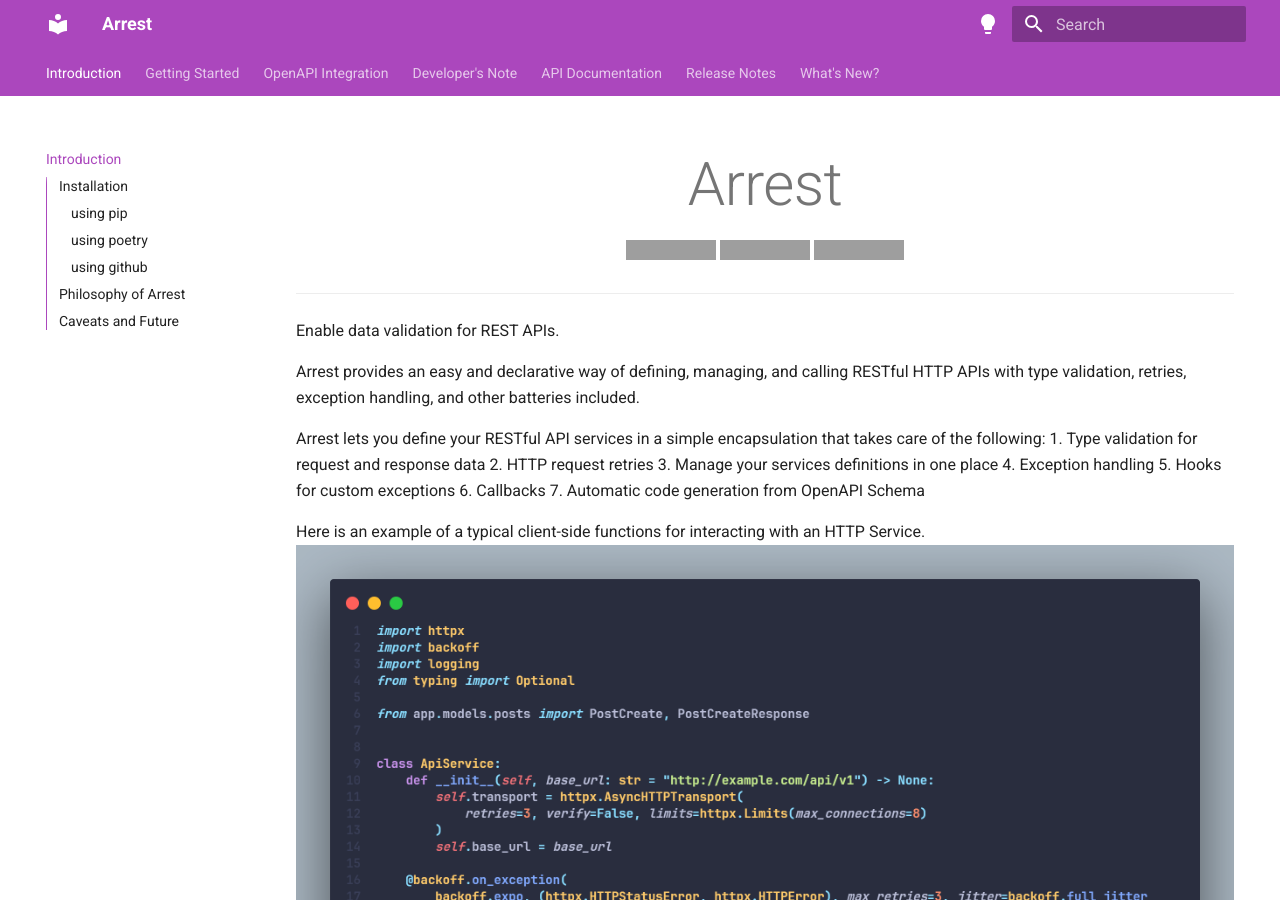
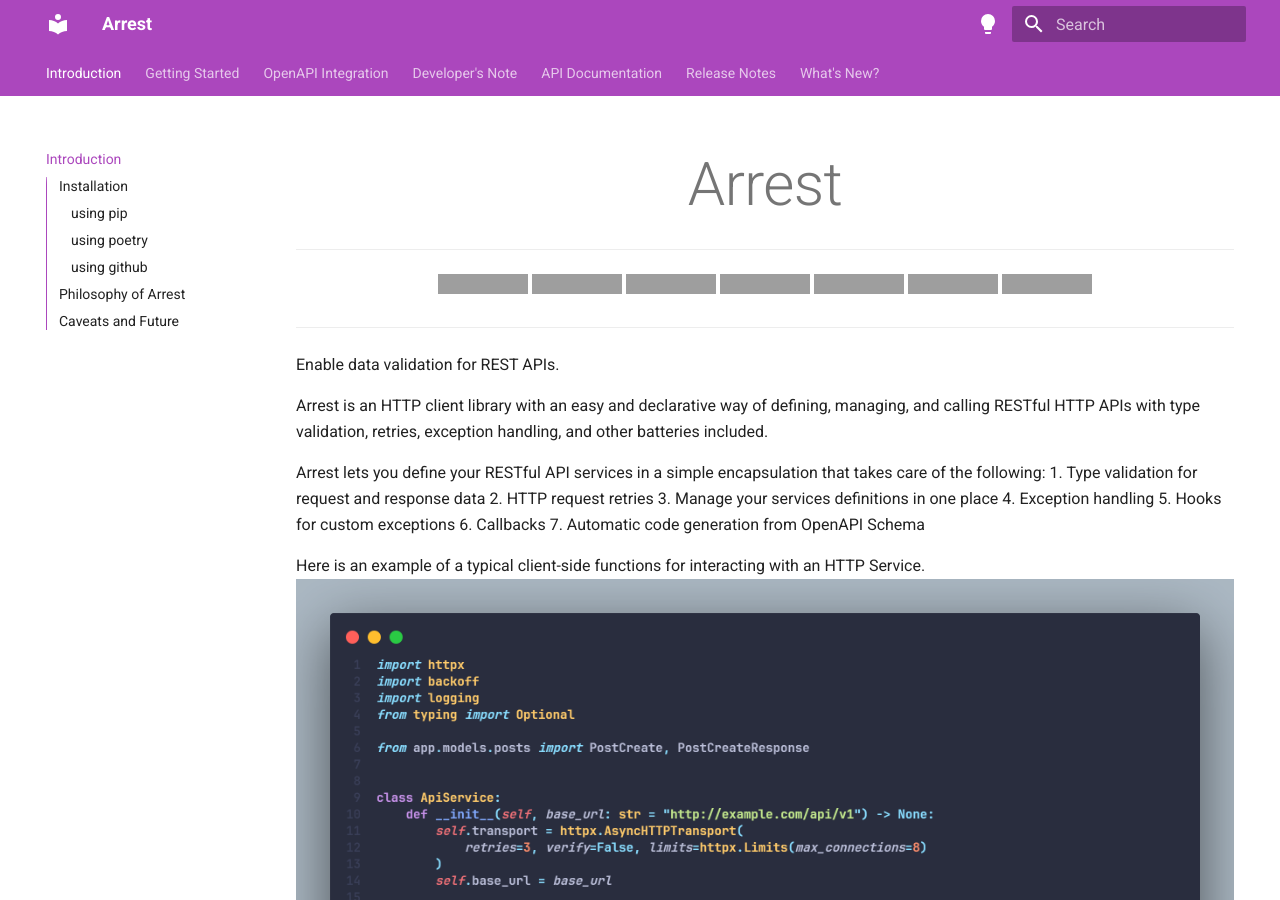
Before and after one commit to s-bose/arrest, an MkDocs documentation site: the page built from docs/index.md, in a window 1280 px wide and 900 px high. Built offline with MkDocs 1.6.1 and Material for MkDocs 9.7.7, drawn with Linux system fonts in a browser that asks for light colours; grey boxes are pictures that could not be loaded.

```diff
--- a/docs/index.md
+++ b/docs/index.md
@@ -2,16 +2,30 @@
 Arrest
 </h1>
 
+---
+
 <div align="center">
     <p>
+        <a href="https://pepy.tech/projects/arrest">
+            <img src="https://static.pepy.tech/badge/arrest" alt="PyPI Downloads">
+        </a>
         <a href="https://github.com/s-bose/arrest/actions/workflows/tests.yml">
-            <img src="https://github.com/s-bose/arrest/actions/workflows/tests.yml/badge.svg" alt="Test Suite">
+            <img src="https://github.com/s-bose/arrest/actions/workflows/tests.yml/badge.svg">
         </a>
         <a href="https://codecov.io/github/s-bose/arrest">
-            <img src="https://codecov.io/github/s-bose/arrest/graph/badge.svg?token=VBU3156QHP" alt="Code coverage">
+            <img src="https://codecov.io/github/s-bose/arrest/graph/badge.svg?token=VBU3156QHP">
         </a>
         <a href="https://pypi.python.org/pypi/arrest">
-            <img src="https://img.shields.io/pypi/v/arrest.svg" alt="Package">
+            <img src="https://img.shields.io/pypi/v/arrest.svg">
+        </a>
+        <a href="https://www.codefactor.io/repository/github/s-bose/arrest">
+            <img src="https://www.codefactor.io/repository/github/s-bose/arrest/badge" alt="CodeFactor">
+        </a>
+        <a href="https://github.com/s-bose/arrest">
+            <img src="https://img.shields.io/pypi/pyversions/arrest" alt="PyPI - Python Versions">
+        </a>
+        <a href="https://github.com/s-bose/arrest/blob/master/LICENSE">
+            <img src="https://img.shields.io/pypi/l/arrest" alt="PyPI - License">
         </a>
     </p>
 </div>
@@ -21,7 +35,7 @@ Arrest
 
 Enable data validation for REST APIs.
 
-Arrest provides an easy and declarative way of defining, managing, and calling RESTful HTTP APIs with type validation, retries, exception handling, and other batteries included.
+Arrest is an HTTP client library with an easy and declarative way of defining, managing, and calling RESTful HTTP APIs with type validation, retries, exception handling, and other batteries included.
 
 Arrest lets you define your RESTful API services in a simple encapsulation that takes care of the following:
 1. Type validation for request and response data
```
Also changed, not shown: README.md (+29 -25 lines).
